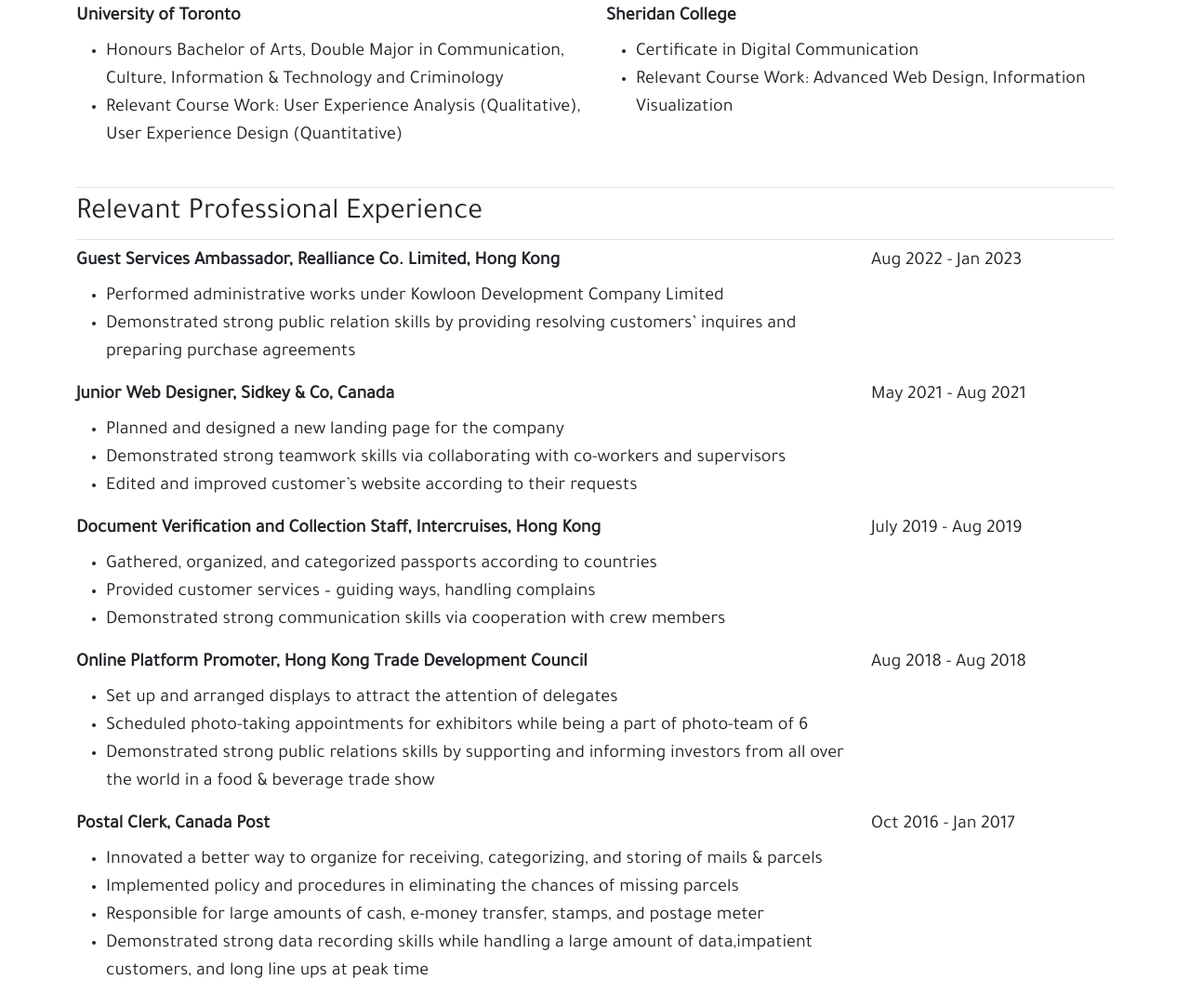
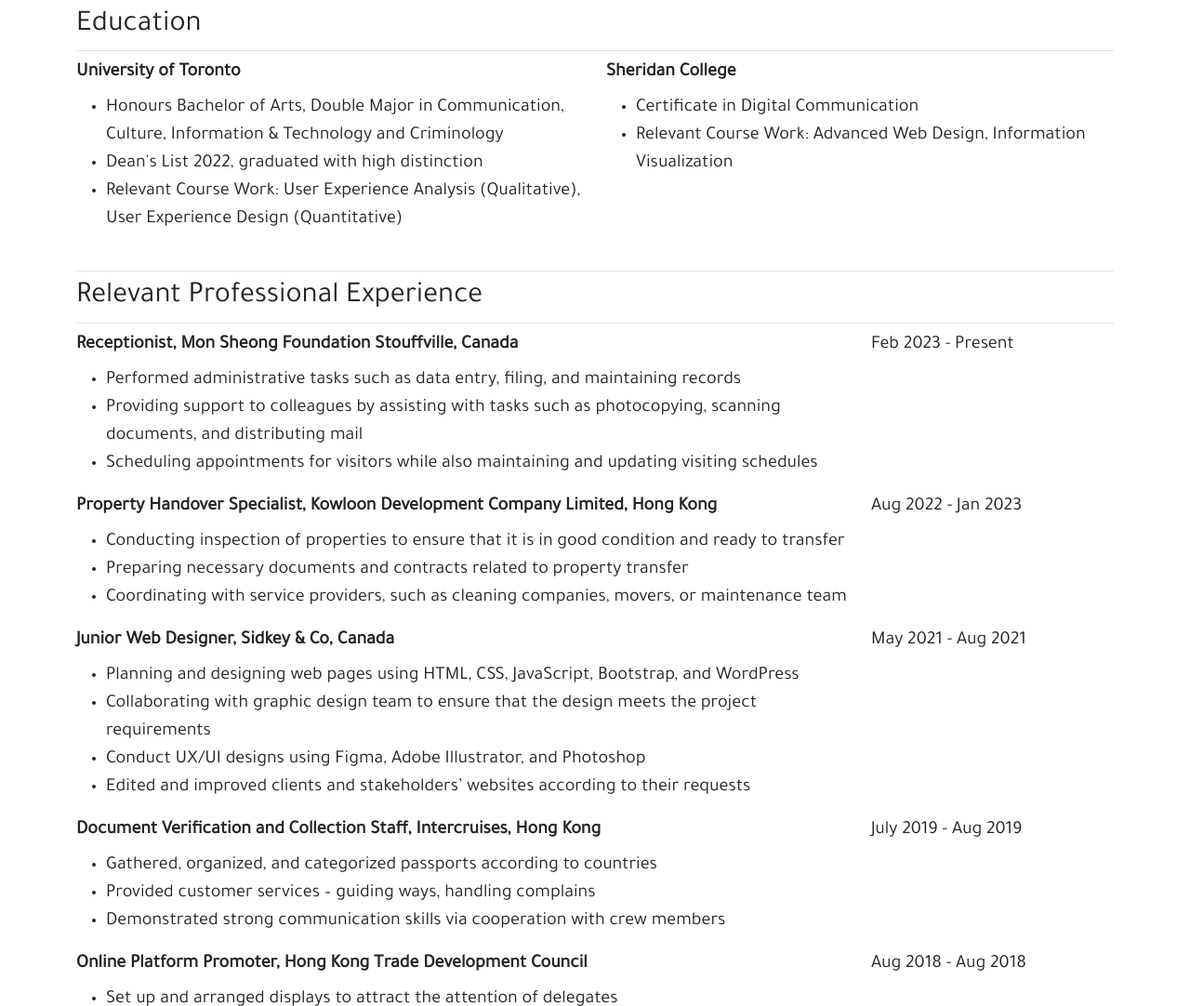
Before and after one commit to terrisng/terrisng-portolio, a plain HTML site: page resume.html in a window 1280 px wide. Shown: the part 1517-2599 px from the top of the page at 93% size. Drawn offline with nearby package versions, Linux system fonts and the light colour scheme.

Commit message:
Update resume.html

```diff
--- a/resume.html
+++ b/resume.html
@@ -74,7 +74,7 @@
 					</div>
 					<!--Introduction-->
 					<div class="col-md-6 col-12">
-						<p>Honored Bachelor of Arts student with several working experiences in the past. Graduated from the University of Toronto, majoring in CCIT (Communication, Culture, Information and Technology) while also completed certificate in Digital Communication at the Sheridan College.</p>
+						<p>Honored Bachelor of Arts student with several working experiences in the past. Graduated from the University of Toronto with high distinction in information technology while also completed certificate in Digital Communication at the Sheridan College.</p>
 					</div>
 					<!--Contact Info-->
 					<div class="col-md-2 col-12">
@@ -88,10 +88,12 @@
 					</div>
 					<div class="col-lg-8 col-12">
 						<ul>
+							<li>3+ years of academic experiences in Web Design and UX/UI Design</li>
+							<li>Internship experience as Junior Web Designer</li>
 							<li>Multimedia communication skills – HTML, CSS, Bootstrap, JavaScript, WordPress, Shopify, Figma, &amp; Microsoft suite</li>
 							<li>Foundational understanding in SEO, CMS, File Transfer Protocol, &amp; Google Analytics</li>
 							<li>Experiences in UI/UX design – Creating wireframes, graphical design work, low &amp; high-fidelity prototype</li>
-							<li>Solid background in public relation, communication, and customer service</li>
+							<li>2+ years of public relations, communication, and customer services experience</li>
 							<li>Adaptable, multilingual in global experiences. Comfortable communicating even in unfamiliar surroundings.</li>
 							<li>Languages: Fluent in English, Cantonese, Mandarin. </li>
 							<li>Proven teamwork, communication skills based on summer internships and part-time work</li>
@@ -108,6 +110,7 @@
 						<p class="mb-2"><strong>University of Toronto</strong></p>
 						<ul>
 						<li>Honours Bachelor of Arts, Double Major in Communication, Culture, Information &amp; Technology and Criminology</li>
+						<li>Dean's List 2022, graduated with high distinction</a>
 						<li>Relevant Course Work: User Experience Analysis (Qualitative), User Experience Design (Quantitative)</li>
 						</ul>
 					</div>
@@ -123,10 +126,22 @@
 						<h2 class="mt-4 pt-2 pb-2 border-top border-bottom">Relevant Professional Experience</h2>
 					</div>
 					<div class="col-9">
-						<p class="mb-2"><strong>Guest Services Ambassador, Realliance Co. Limited, Hong Kong</strong></p>
+						<p class="mb-2"><strong>Receptionist, Mon Sheong Foundation Stouffville, Canada</strong></p>
 						<ul>
-							<li>Performed administrative works under Kowloon Development Company Limited</li>
-							<li>Demonstrated strong public relation skills by providing resolving customers’ inquires and preparing purchase agreements</li>
+							<li>Performed administrative tasks such as data entry, filing, and maintaining records</li>
+							<li>Providing support to colleagues by assisting with tasks such as photocopying, scanning documents, and distributing mail</li>
+							<li>Scheduling appointments for visitors while also maintaining and updating visiting schedules</li>
+						</ul>
+					</div>
+					<div class="col-3">
+						<p>Feb 2023 - Present</p>
+					</div>
+					<div class="col-9">
+						<p class="mb-2"><strong>Property Handover Specialist, Kowloon Development Company Limited, Hong Kong</strong></p>
+						<ul>
+							<li>Conducting inspection of properties to ensure that it is in good condition and ready to transfer</li>
+							<li>Preparing necessary documents and contracts related to property transfer</li>
+							<li>Coordinating with service providers, such as cleaning companies, movers, or maintenance team</li>
 						</ul>
 					</div>
 					<div class="col-3">
@@ -135,9 +150,10 @@
 					<div class="col-9">
 						<p class="mb-2"><strong>Junior Web Designer, Sidkey &amp; Co, Canada</strong></p>
 						<ul>
-							<li>Planned and designed a new landing page for the company </li>
-							<li>Demonstrated strong teamwork skills via collaborating with co-workers and supervisors</li>
-							<li>Edited and improved customer’s website according to their requests</li>
+							<li>Planning and designing web pages using HTML, CSS, JavaScript, Bootstrap, and WordPress</li>
+							<li>Collaborating with graphic design team to ensure that the design meets the project requirements</li>
+							<li>Conduct UX/UI designs using Figma, Adobe Illustrator, and Photoshop</li>
+							<li>Edited and improved clients and stakeholders’ websites according to their requests</li>
 						</ul>
 					</div>
 					<div class="col-3">
@@ -168,10 +184,9 @@
 					<div class="col-9">
 						<p class="mb-2"><strong>Postal Clerk, Canada Post</strong></p>
 						<ul>
-							<li>Innovated a better way to organize for receiving, categorizing, and storing of mails &amp; parcels</li>
-							<li>Implemented policy and procedures in eliminating the chances of missing parcels</li>
+							<li>Assisting customers with mailing and shipping needs, such as postal rates and package requirements</li>
 							<li>Responsible for large amounts of cash, e-money transfer, stamps, and postage meter</li>
-							<li>Demonstrated strong data recording skills while handling a large amount of data,impatient customers, and long line ups at peak time</li>
+							<li>Demonstrated strong data recording skills while handling a large amount of data, impatient customers, and long line ups at peak time</li>
 						</ul>
 					</div>
 					<div class="col-3">
```
